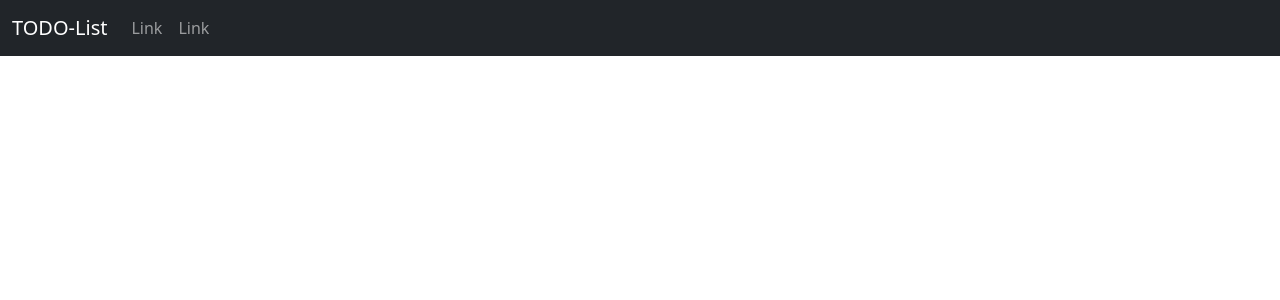
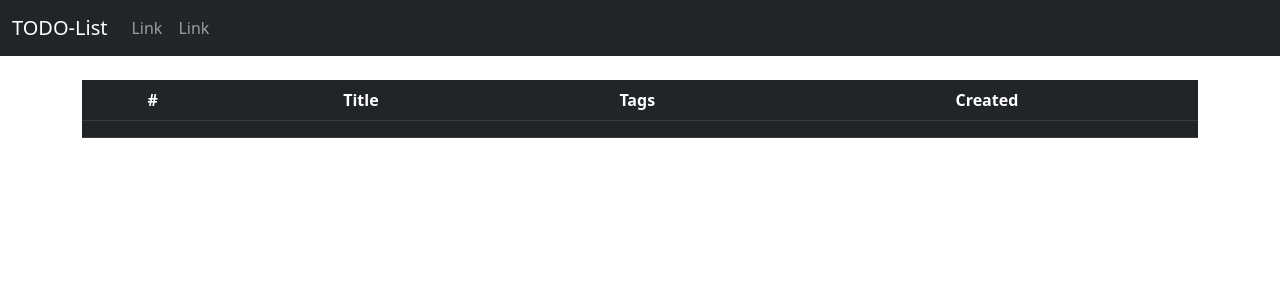
Before and after one commit to elvisEspinozaN/TODO-List, a React (Create React App) app in the folder todo-client/: page / in a window 1280 px wide. Shown: the top 300 px of the page. Built offline with nearby package versions, Linux system fonts and the light colour scheme.

Commit message:
wip: table initialized

```diff
--- a/todo-client/src/App.js
+++ b/todo-client/src/App.js
@@ -1,11 +1,13 @@
 import "./App.css";
 import "../node_modules/bootstrap/dist/css/bootstrap.min.css";
 import Navbar from "./layout/Navbar";
+import Home from "./pages/Home";
 
 function App() {
   return (
     <div className="App">
       <Navbar />
+      <Home />
     </div>
   );
 }
--- a/todo-client/src/pages/Home.jsx
+++ b/todo-client/src/pages/Home.jsx
@@ -0,0 +1,28 @@
+import React from "react";
+
+export default function Home() {
+  return (
+    <div className="container">
+      <div className="py-4">
+        <table className="table table-hover table-dark">
+          <thead>
+            <tr>
+              <th scope="col">#</th>
+              <th scope="col">Title</th>
+              <th scope="col">Tags</th>
+              <th scope="col">Created</th>
+            </tr>
+          </thead>
+          <tbody>
+            <tr>
+              <th scope="row"></th>
+              <td></td>
+              <td></td>
+              <td></td>
+            </tr>
+          </tbody>
+        </table>
+      </div>
+    </div>
+  );
+}
```
